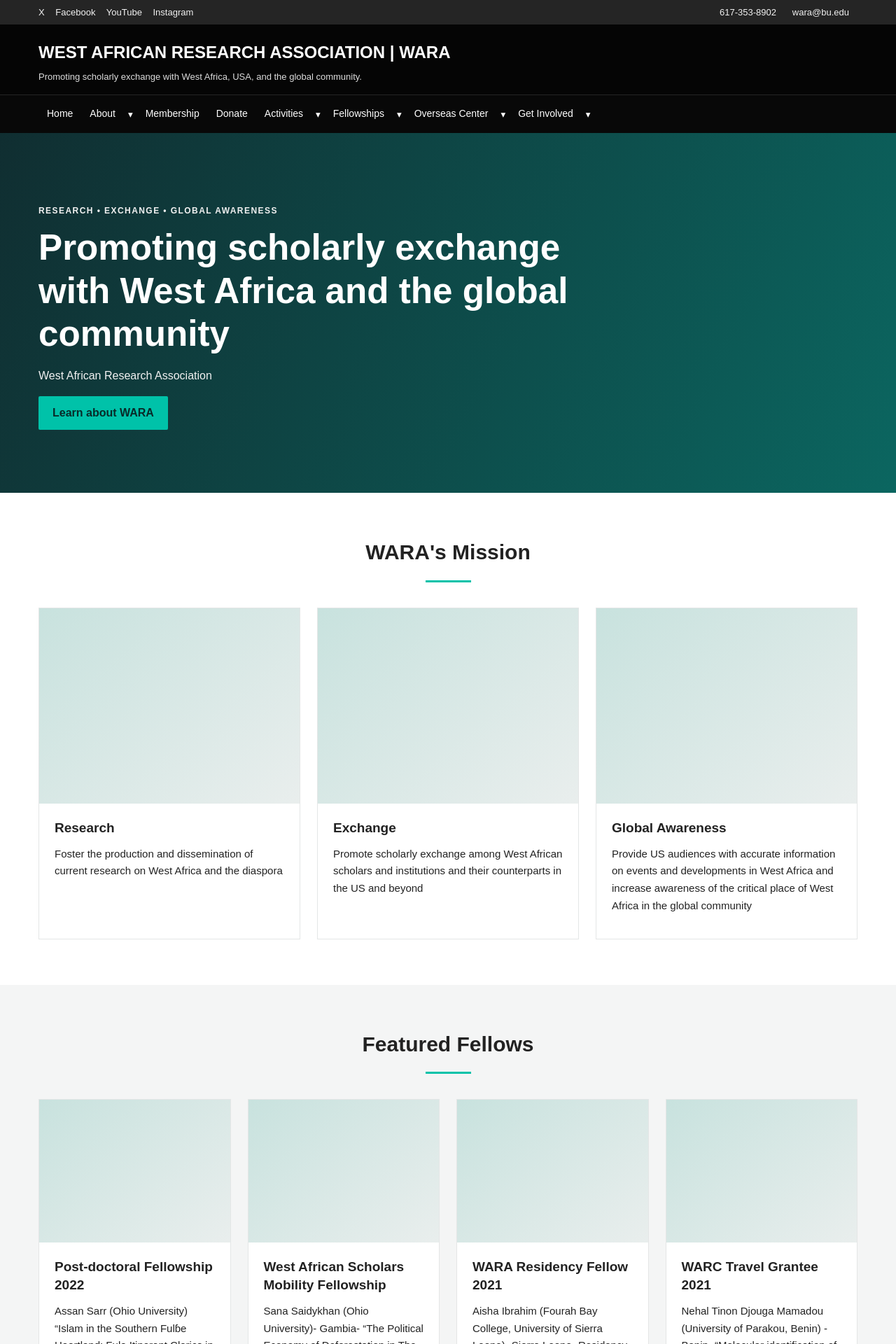
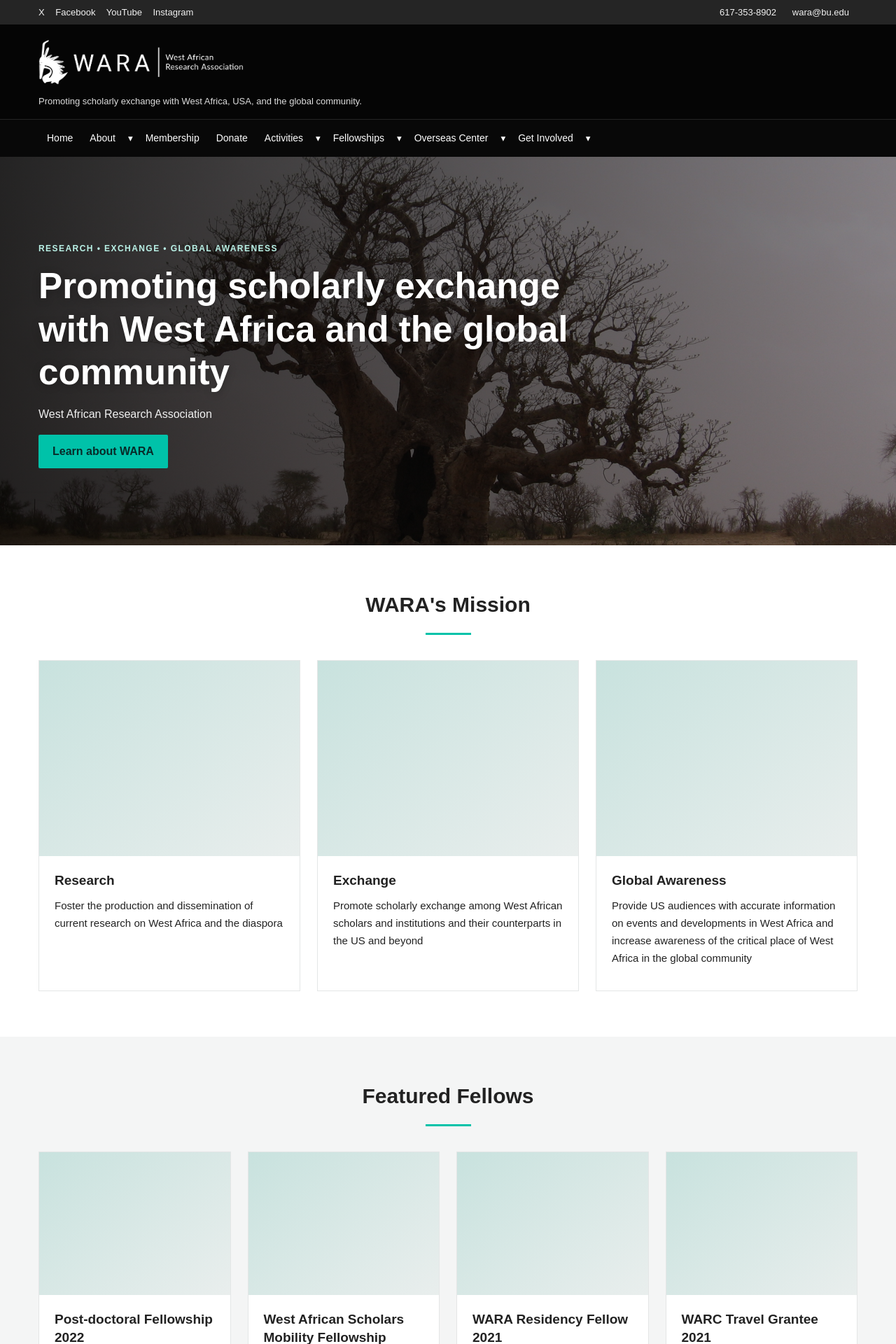
Before and after one commit to warawebsite/westafricanresearchassociation, a Jekyll site: the page built from docs/index.html, in a window 1280 px wide. Shown: the top 1920 px of the page at 70% size. Built offline with Jekyll 4.4.1, drawn with Linux system fonts in a browser that asks for light colours.

Commit message:
Restore original WARA logo and homepage branding

```diff
--- a/docs/_includes/header.html
+++ b/docs/_includes/header.html
@@ -1,3 +1,9 @@
 <a class="skip-link" href="#content">Skip to content</a>
 <div class="topbar"><div class="wrap topbar-inner"><div><a href="https://twitter.com/west_wara" aria-label="WARA on X">X</a> <a href="https://www.facebook.com/west.african.research.association/">Facebook</a> <a href="https://www.youtube.com/channel/UC1sqLyfshzln_CVtebdWCxg">YouTube</a> <a href="https://www.instagram.com/warawarc">Instagram</a></div><div><a href="tel:+16173538902">617-353-8902</a> &nbsp; <a href="mailto:wara@bu.edu">wara@bu.edu</a></div></div></div>
-<header class="site-header"><div class="wrap header-inner"><div class="brand"><a href="{{ '/' | relative_url }}">WEST AFRICAN RESEARCH ASSOCIATION <span>| WARA</span></a><p>Promoting scholarly exchange with West Africa, USA, and the global community.</p></div><button class="menu-toggle" aria-expanded="false" aria-controls="main-navigation" type="button">☰ <span>Menu</span></button></div><nav id="main-navigation" class="main-nav" aria-label="Main navigation"><div class="wrap"><ul>{% for item in site.data.navigation.items %}<li class="nav-item"><a href="{% if item.url contains '://' %}{{ item.url }}{% else %}{{ item.url | relative_url }}{% endif %}">{{ item.title }}</a>{% if item.children %}<button class="submenu-toggle" aria-label="Show {{ item.title }} submenu" aria-expanded="false">▾</button><ul class="submenu">{% for child in item.children %}<li><a href="{% if child.url contains '://' %}{{ child.url }}{% else %}{{ child.url | relative_url }}{% endif %}">{{ child.title }}</a></li>{% endfor %}</ul>{% endif %}</li>{% endfor %}</ul></div></nav></header>
+<header class="site-header"><div class="wrap header-inner"><div class="brand">
+<a class="brand-logo" href="{{ '/' | relative_url }}" aria-label="West African Research Association home">
+<img src="{{ '/assets/images/wara-original/wara-logo.png' | relative_url }}"
+alt="West African Research Association" width="300">
+</a>
+<p>Promoting scholarly exchange with West Africa, USA, and the global community.</p>
+</div><button class="menu-toggle" aria-expanded="false" aria-controls="main-navigation" type="button">☰ <span>Menu</span></button></div><nav id="main-navigation" class="main-nav" aria-label="Main navigation"><div class="wrap"><ul>{% for item in site.data.navigation.items %}<li class="nav-item"><a href="{% if item.url contains '://' %}{{ item.url }}{% else %}{{ item.url | relative_url }}{% endif %}">{{ item.title }}</a>{% if item.children %}<button class="submenu-toggle" aria-label="Show {{ item.title }} submenu" aria-expanded="false">▾</button><ul class="submenu">{% for child in item.children %}<li><a href="{% if child.url contains '://' %}{{ child.url }}{% else %}{{ child.url | relative_url }}{% endif %}">{{ child.title }}</a></li>{% endfor %}</ul>{% endif %}</li>{% endfor %}</ul></div></nav></header>
--- a/docs/assets/css/site.css
+++ b/docs/assets/css/site.css
@@ -80,3 +80,56 @@
     transition: none;
   }
 }
+
+
+/* WARA original branding restoration */
+.brand-logo {
+    display: inline-flex;
+    align-items: center;
+    max-width: 320px;
+    text-decoration: none;
+}
+.brand-logo img {
+    display: block;
+    width: min(300px, 100%);
+    height: auto;
+    max-height: 95px;
+    object-fit: contain;
+    object-position: left center;
+}
+.header-inner {
+    min-height: 105px;
+}
+.home-intro {
+    position: relative;
+    isolation: isolate;
+    background:
+      linear-gradient(90deg, rgba(0,0,0,.82), rgba(0,0,0,.38)),
+      url("../images/wara-original/wara-baobab.jpg")
+      center center / cover no-repeat;
+    padding: 110px 0;
+}
+.home-intro h1 {
+    color: #fff;
+    text-shadow: 0 2px 12px rgba(0,0,0,.25);
+}
+.home-intro .eyebrow {
+    color: #baf2e7;
+}
+.home-intro .wrap {
+    position: relative;
+    z-index: 1;
+}
+@media (max-width: 650px) {
+    .brand-logo img {
+        max-width: 210px;
+        max-height: 75px;
+    }
+    .header-inner {
+        min-height: 85px;
+    }
+    .home-intro {
+        padding: 75px 0;
+        background-position: center;
+    }
+}
```
Also changed, not shown: docs/assets/images/wara-original/wara-baobab.jpg (added), docs/assets/images/wara-original/wara-logo-dark.png (added), docs/assets/images/wara-original/wara-logo.png (added).
